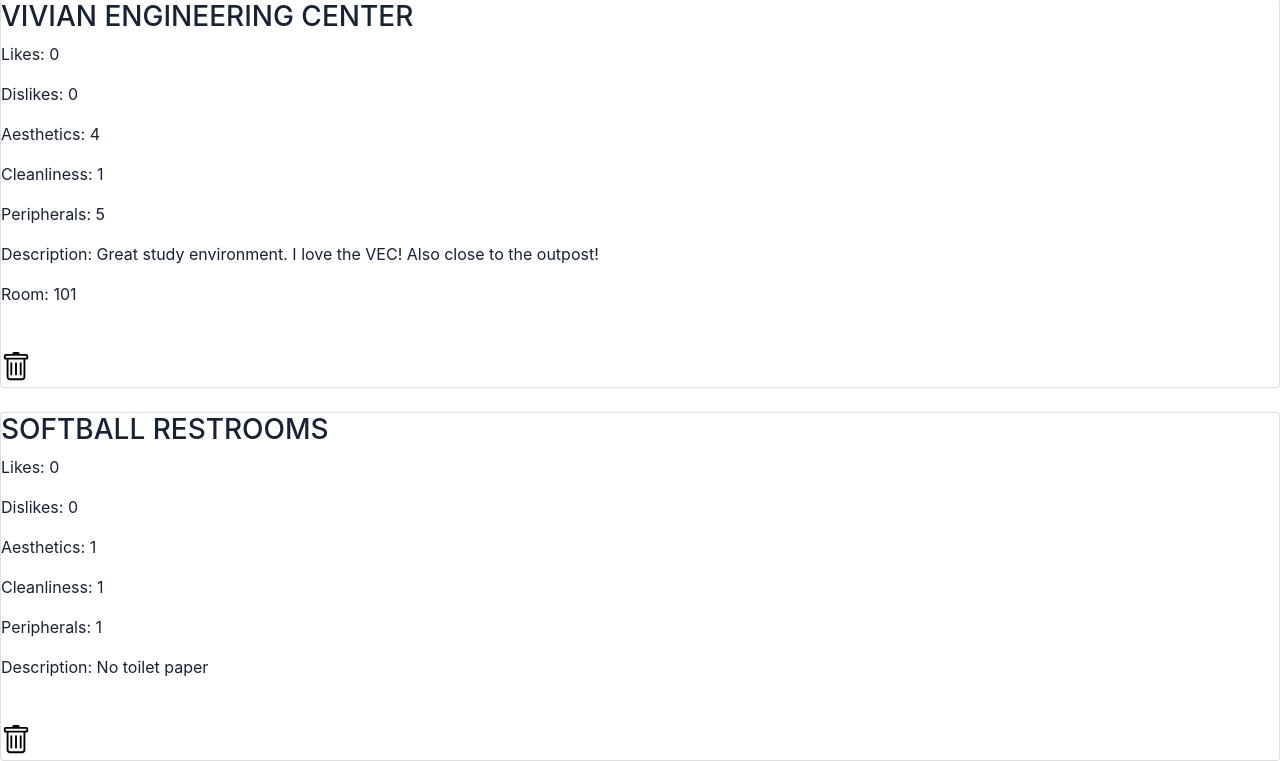
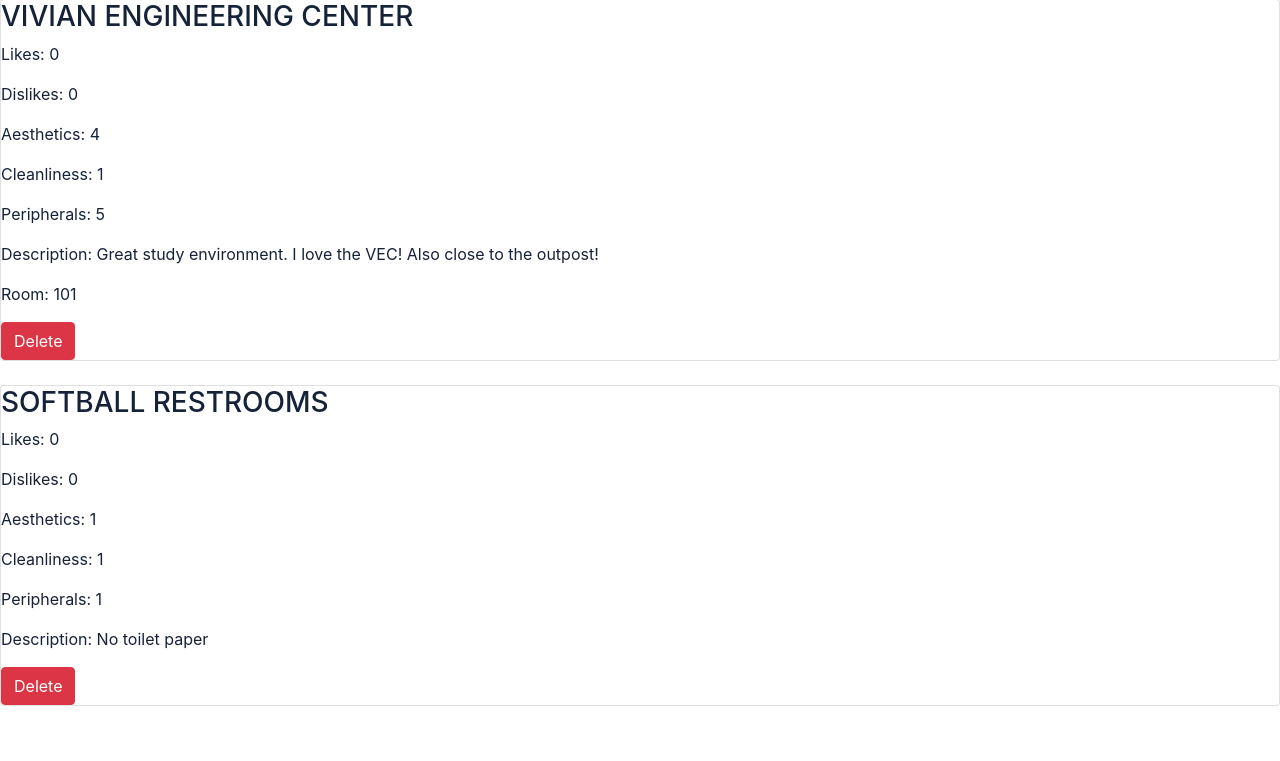
Before and after one commit to Jojo-Paris/rate-my-building, a Flask app: page /view-user-review in a window 1280 px wide. Shown: the part 73-834 px from the top of the page. After the commit the page ends 779 px from the top, so only its background shows below. Run offline with Flask 3, Linux system fonts and the light colour scheme; a user stored in the database is signed in; some libraries are stand-ins or nearby versions.

Commit message:
Delete Review

```diff
--- a/portfolio/routes.py
+++ b/portfolio/routes.py
@@ -177,3 +177,17 @@ def review_page():
 def view_user_review_page():
 
     return render_template('user_reviews.html')
+
+@app.route('/delete_review/<int:id>')
+def delete_review(id):
+    review_to_delete = Review.query.get_or_404(id)
+
+    try:
+        db.session.delete(review_to_delete)
+        db.session.commit()
+        flash("Review deleted successfully")
+        return redirect(url_for('logged_in_page'))
+
+    except:
+        flash("Error")
+        return redirect(url_for('logged_in_page'))
--- a/portfolio/templates/user_reviews.html
+++ b/portfolio/templates/user_reviews.html
@@ -19,13 +19,16 @@
             {% else %}
             <p style="color: #152238;">Room: {{ review.room }}</p>
             {% endif %}
-            <br>
-            <a class="navbar-brand" onclick="return confirmDeletion()">
-                <img src="{{ url_for('static', filename='img/trash.svg') }}" alt="delete button" height="30">
+            <a href="/delete_review/{{review.id }}">
+                <button type="button" class="btn btn-danger">
+                Delete
+                </button>
             </a>
         </div>
     {% endfor %}
 {% else %}
+    <br>
+    <br>
     <p style="color: #152238;">You currently do not own have any made reviews.</p>
 {% endif %}
 
```
Also changed, not shown: instance/portfolio.db.
